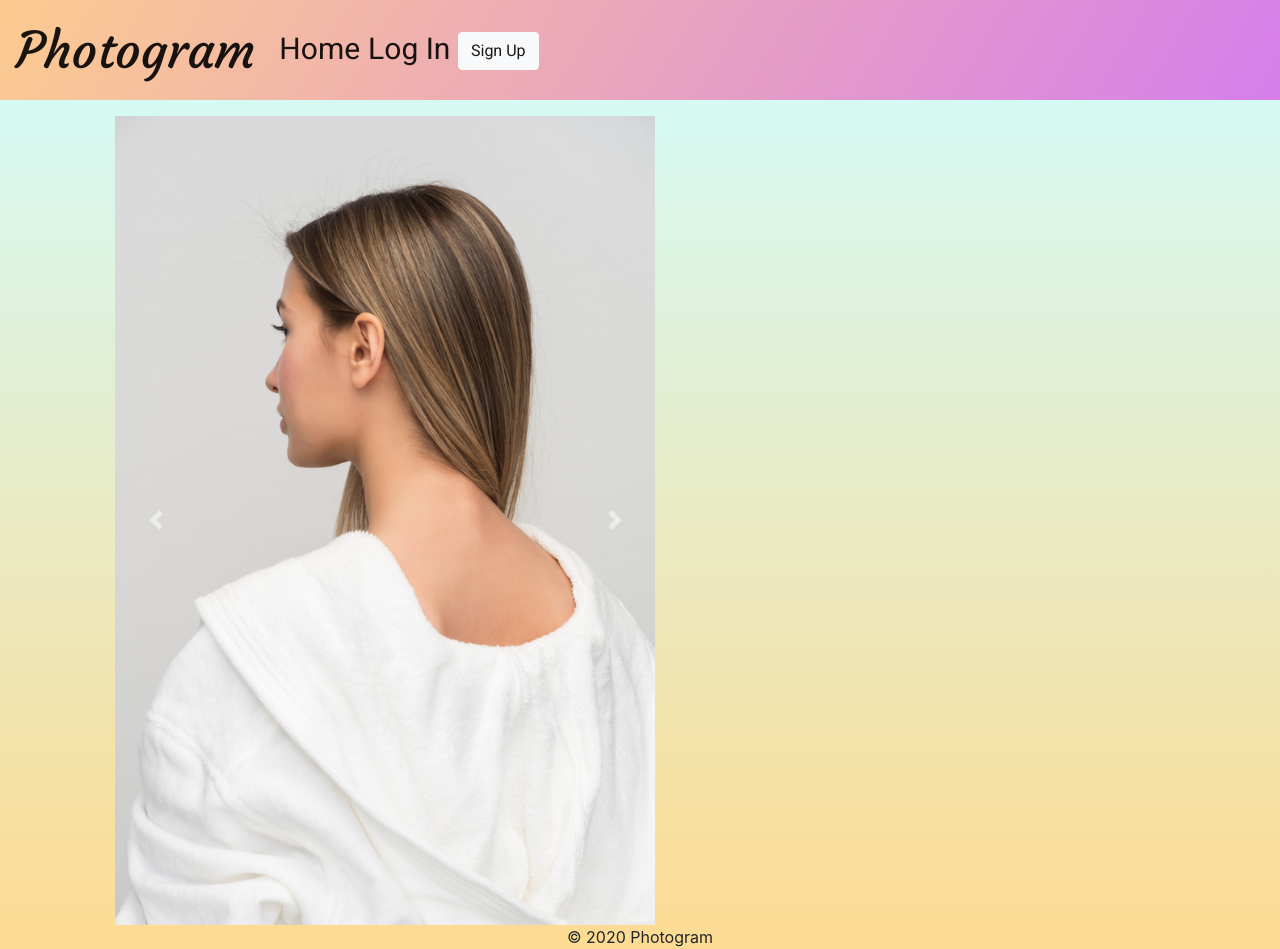
After one commit to gill876/info3180-project2, a Flask app: template app/templates/index.html in a window 1280 px wide. The commit adds this page. Run offline with Flask 2, Linux system fonts and the light colour scheme; the template is opened without the code that fills it, so the values that code supplies are empty; some libraries are stand-ins or nearby versions.

Commit message:
get basic page running

```diff
--- a/app/__init__.py
+++ b/app/__init__.py
@@ -16,6 +16,5 @@ db = SQLAlchemy(app)
 
 
 csrf = CSRFProtect(app)
-csrf.init_app(app)
 
 from app import views, models
--- a/app/static/css/app.css
+++ b/app/static/css/app.css
@@ -0,0 +1,25 @@
+#beaut-nav {
+    background-image: linear-gradient(120deg, #fccb90 0%, #d57eeb 100%);
+    height: 100px;
+}
+
+body {
+    background-image: linear-gradient(to top, #fddb92 0%, #d1fdff 100%);
+    background-size: at;
+    background-repeat: no-repeat;
+}
+
+#intro-carousel {
+    position: relative;
+    left: 30px;
+}
+
+.navbar-brand {
+    font-family: 'Courgette', cursive;
+    font-size: 50px;
+}
+
+.nav-item, .navbar-text {
+    font-family: 'Heebo', sans-serif;
+    font-size: 30px;
+}
--- a/app/templates/base.html
+++ b/app/templates/base.html
@@ -12,6 +12,13 @@
 
     <!-- Bootstrap CSS -->
     <link rel="stylesheet" href="{{ url_for('static', filename='css/bootstrap.min.css')}}">
+
+    <!-- Fonts -->
+    <link href="https://fonts.googleapis.com/css2?family=Courgette&display=swap" rel="stylesheet">
+    <link href="https://fonts.googleapis.com/css?family=Heebo&display=swap" rel="stylesheet">
+
+    <!-- CSS -->
+    <link rel="stylesheet" href="{{ url_for('static', filename='css/app.css')}}">
 
     <!--Page CSS-->
     {% block css %} {% endblock%}
--- a/app/templates/footer.html
+++ b/app/templates/footer.html
@@ -1 +1 @@
-<footer class="text-center"> 2020 Cargill Seiveright &copy;</footer>
+<footer class="text-center">&copy; 2020 Photogram</footer>
--- a/app/templates/header.html
+++ b/app/templates/header.html
@@ -1,14 +1,18 @@
-<nav class="navbar navbar-expand-lg navbar-dark bg-primary">
-  <a class="navbar-brand" href="{{ url_for('home') }}">Project 2</a>
+<nav id="beaut-nav" class="navbar navbar-expand-lg navbar-light bg-light">
+  <a class="navbar-brand" href="{{ url_for('index') }}">Photogram</a>
   <button class="navbar-toggler" type="button" data-toggle="collapse" data-target="#navbarNav" aria-controls="navbarNav" aria-expanded="false" aria-label="Toggle navigation">
     <span class="navbar-toggler-icon"></span>
   </button>
   <div class="collapse navbar-collapse" id="navbarNav">
     <ul class="navbar-nav">
       <li class="nav-item active">
-        <a class="nav-link" href="{{ url_for('home') }}">Home <span class="sr-only">(current)</span></a>
+        <a class="nav-link" href="{{ url_for('index') }}">Home <span class="sr-only">(current)</span></a>
       </li>
 
     </ul>
+    <span class="navbar-text actions">
+      <a class="login" href="#">Log In</a>
+      <a class="btn btn-light action-button" role="button" href="#">Sign Up</a>
+    </span>
   </div>
 </nav>
--- /dev/null
+++ b/app/templates/index.html
@@ -0,0 +1,44 @@
+{% extends "base.html" %}
+
+{% block main %}
+{% include 'flash_messages.html' %}
+    <div class="row mt-3 justify-content-start">
+        <div id="intro-carousel" class="col-6">
+            <div id="carouselExampleFade" class="carousel slide carousel-fade" data-ride="carousel">
+                <div class="carousel-inner">
+                    <div class="carousel-item active">
+                        <img src="{{ url_for('static', filename='img/giving-a-thought-to-this-all-after-shower-time.jpg')}}" class="d-block w-100" alt="...">
+                    </div>
+                    <div class="carousel-item">
+                        <img src="{{ url_for('static', filename='img/i-might-have-a-heart-attack-because-of-your-jokes.jpg')}}" class="d-block w-100" alt="...">
+                    </div>
+                    <div class="carousel-item">
+                        <img src="{{ url_for('static', filename='img/it-feels-good.jpg')}}" class="d-block w-100" alt="...">
+                    </div>
+                    <div class="carousel-item">
+                        <img src="{{ url_for('static', filename='img/rain-of-donuts.jpg')}}" class="d-block w-100" alt="...">
+                    </div>
+                    <div class="carousel-item">
+                        <img src="{{ url_for('static', filename='img/smiling-young-man-covering-his-face-with-a-hand.jpg')}}" class="d-block w-100" alt="...">
+                    </div>
+                    <div class="carousel-item">
+                        <img src="{{ url_for('static', filename='img/telephone-nowadays-is-quite-an-accessory.jpg')}}" class="d-block w-100" alt="...">
+                    </div>
+                    <div class="carousel-item">
+                        <img src="{{ url_for('static', filename='img/you-are-my-heart-and-my-soul-my-today-and-my-tomorrow-dot-dot-dot.jpg')}}" class="d-block w-100" alt="...">
+                    </div>
+                </div>
+                <a class="carousel-control-prev" href="#carouselExampleFade" role="button" data-slide="prev">
+                    <span class="carousel-control-prev-icon" aria-hidden="true"></span>
+                    <span class="sr-only">Previous</span>
+                </a>
+                <a class="carousel-control-next" href="#carouselExampleFade" role="button" data-slide="next">
+                    <span class="carousel-control-next-icon" aria-hidden="true"></span>
+                    <span class="sr-only">Next</span>
+                </a>
+            </div>
+        </div>
+        <div class="col-4">
+        </div>
+    </div>
+{% endblock %}
--- a/app/views.py
+++ b/app/views.py
@@ -8,8 +8,8 @@ This file creates your application.
 import os
 from app import app
 from flask import render_template, request, redirect, url_for, flash
-from .forms import Profile
-from app.models import ProfileDB
+#from .forms import Profile
+#from app.models import ProfileDB
 from . import db
 from werkzeug.utils import secure_filename
 
@@ -17,8 +17,21 @@ from werkzeug.utils import secure_filename
 ###
 # Routing for your application.
 ###
+# Please create all new routes and view functions above this route.
+# This route is now our catch all route for our VueJS single page
+# application.
 
+@app.route('/', defaults={'path': ''})
+@app.route('/<path:path>')
+def index(path):
+    """
+    Because we use HTML5 history mode in vue-router we need to configure our
+    web server to redirect all routes to index.html. Hence the additional route
+    "/<path:path".
 
+    Also we will render the initial webpage and then let VueJS take control.
+    """
+    return render_template('index.html')
 
 ###
 # The functions below should be applicable to all Flask apps.
@@ -39,37 +52,31 @@ def format_date_joined():
     ## Format the date to return only month and year date
     return date_joined.strftime("%B, %Y")
 
-# @app.route('/<file_name>.txt')
-# def send_text_file(file_name):
-#     """Send your static text file."""
-#     file_dot_text = file_name + '.txt'
-#     return app.send_static_file(file_dot_text)
+
+@app.route('/<file_name>.txt')
+def send_text_file(file_name):
+    """Send your static text file."""
+    file_dot_text = file_name + '.txt'
+    return app.send_static_file(file_dot_text)
 
 
-# @app.after_request
-# def add_header(response):
-#     """
-#     Add headers to both force latest IE rendering engine or Chrome Frame,
-#     and also tell the browser not to cache the rendered page. If we wanted
-#     to we could change max-age to 600 seconds which would be 10 minutes.
-#     """
-#     response.headers['X-UA-Compatible'] = 'IE=Edge,chrome=1'
-#     response.headers['Cache-Control'] = 'public, max-age=0'
-#     return response
+@app.after_request
+def add_header(response):
+    """
+    Add headers to both force latest IE rendering engine or Chrome Frame,
+    and also tell the browser not to cache the rendered page. If we wanted
+    to we could change max-age to 600 seconds which would be 10 minutes.
+    """
+    response.headers['X-UA-Compatible'] = 'IE=Edge,chrome=1'
+    response.headers['Cache-Control'] = 'public, max-age=0'
+    return response
 
-# Flash errors from the form if validation fails
-def flash_errors(form):
-    for field, errors in form.errors.items():
-        for error in errors:
-            flash(u"Error in the %s field - %s" % (
-                getattr(form, field).label.text,
-                error
-            ), 'danger')
 
 @app.errorhandler(404)
 def page_not_found(error):
     """Custom 404 page."""
     return render_template('404.html'), 404
 
+
 if __name__ == '__main__':
     app.run(debug=True, host="0.0.0.0", port="8080")
--- /dev/null
+++ b/run.py
@@ -0,0 +1,3 @@
+#! /usr/bin/env python
+from app import app
+app.run(debug=True, host="0.0.0.0", port=8080)
```
Also changed, not shown: app/templates/home.html (deleted, +0 -14 lines), app/static/img/giving-a-thought-to-this-all-after-shower-time.jpg (added), app/static/img/i-might-have-a-heart-attack-because-of-your-jokes.jpg (added), app/static/img/it-feels-good.jpg (added), app/static/img/rain-of-donuts.jpg (added), app/static/img/smiling-young-man-covering-his-face-with-a-hand.jpg (added), app/static/img/telephone-nowadays-is-quite-an-accessory.jpg (added), app/static/img/you-are-my-heart-and-my-soul-my-today-and-my-tomorrow-dot-dot-dot.jpg (added).
